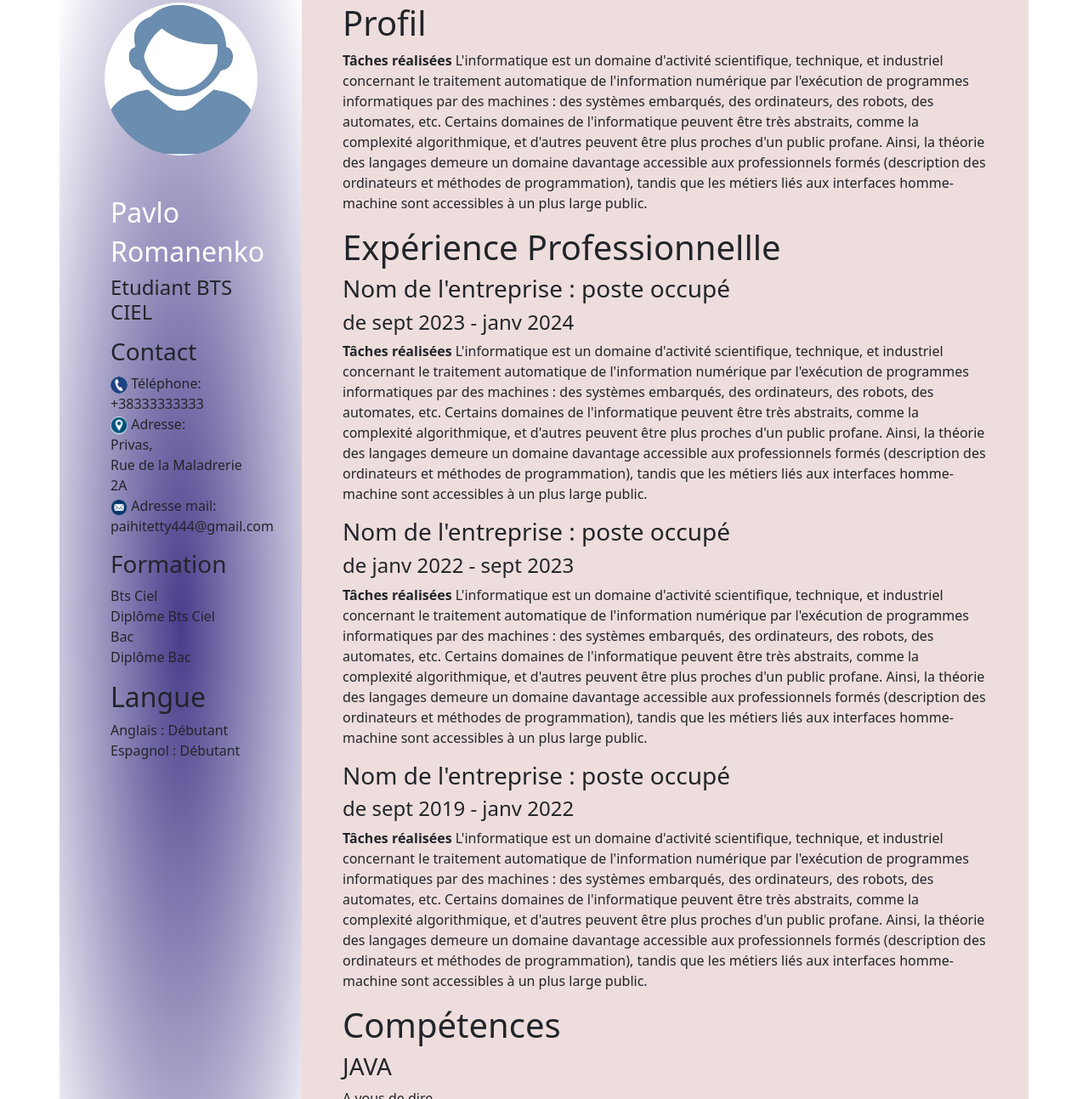
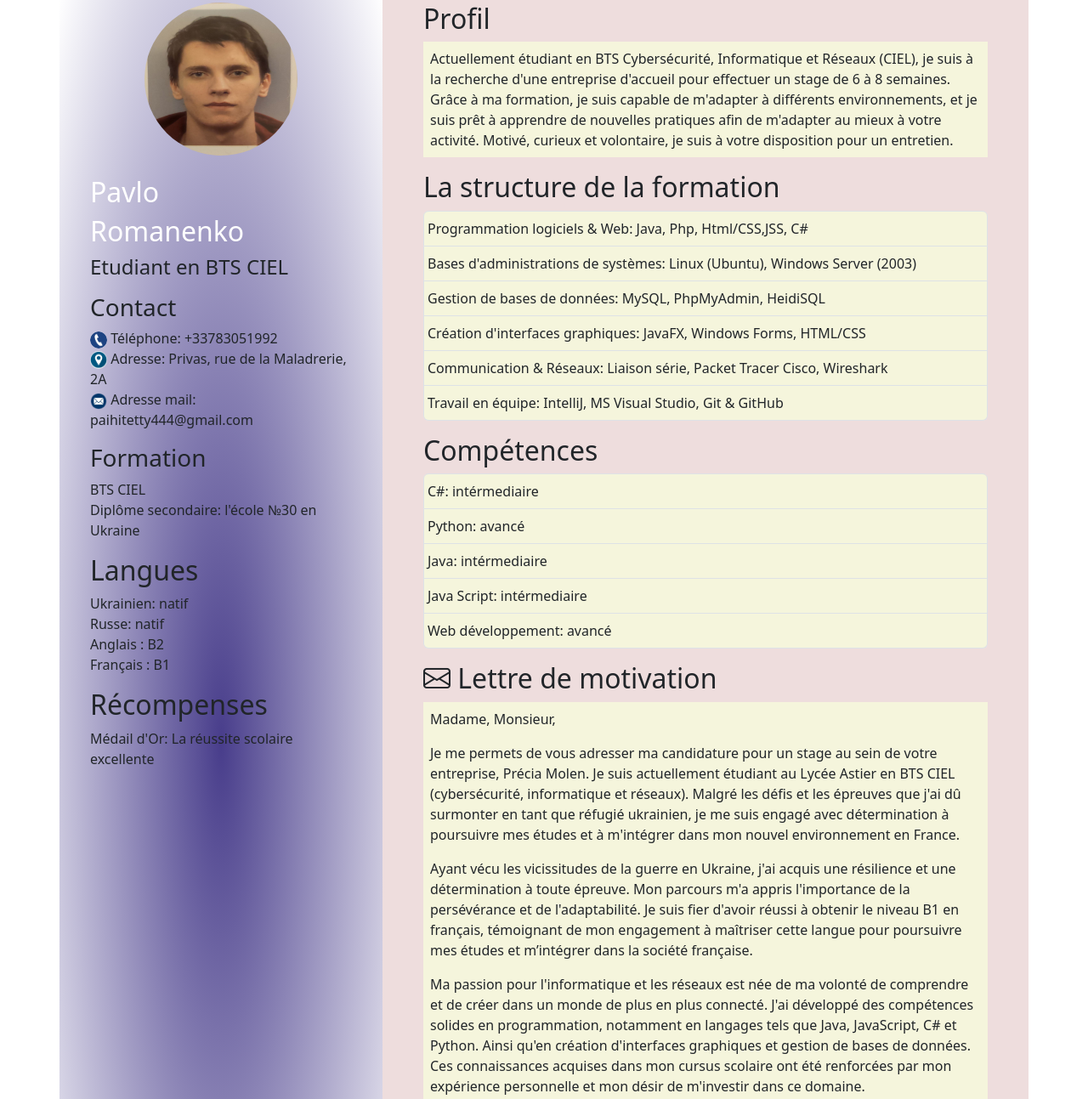
Before and after one commit to romanenkopavlo/BootstrapCV, a plain HTML site: page index.html in a window 1280 px wide. Shown: the part 5-1298 px from the top of the page at 85% size. Drawn offline with nearby package versions, Linux system fonts and the light colour scheme.

Commit message:
La version definitive

```diff
--- a/css/my_css.css
+++ b/css/my_css.css
@@ -5,3 +5,6 @@
 .fond_droit{
     background-color:  #eedddd;
 }
+.list-group-item, .letter, .profile {
+    background-color: beige;
+}
--- a/index.html
+++ b/index.html
@@ -3,134 +3,104 @@
 <head>
     <meta charset="UTF-8">
     <meta name="viewport" content="width=device-width, initial-scale=1">
-    <!-- CSS only -->
     <link href="https://cdn.jsdelivr.net/npm/bootstrap@5.3.2/dist/css/bootstrap.min.css" rel="stylesheet" integrity="sha384-T3c6CoIi6uLrA9TneNEoa7RxnatzjcDSCmG1MXxSR1GAsXEV/Dwwykc2MPK8M2HN" crossorigin="anonymous">
+    <link href="https://cdn.jsdelivr.net/npm/bootstrap-icons@1.8.0/font/bootstrap-icons.css" rel="stylesheet">
     <link href="css/my_css.css" rel="stylesheet">
-    <title>Mon Cv</title>
+    <title>Mon CV</title>
 </head>
 <body>
 
 <div class="container">
     <div class="row">
-        <div class="col-3 fond_gauche">
-            <img alt="photo" class="rounded-circle mx-auto d-block mt-2" width="180" height="180" src="images/personne.jpg"/>
-            <div class="m-5">
+        <div class="col-4 fond_gauche">
+            <img alt="photo" class="rounded-circle mx-auto d-block mt-2" width="180" height="180" src="images/PhotoCV.jpg"/>
+            <div class="m-4">
                 <div ><h2 class="text-white">Pavlo</h2></div>
                 <div ><h2 class="text-white">Romanenko</h2></div>
-                <h4>Etudiant BTS CIEL</h4>
+                <h4>Etudiant en BTS CIEL</h4>
                 <div class="mt-3">
                     <h3>Contact</h3>
-                    <div><img alt="téléphone" class="rounded-circle" src="images/telephone-logo.jpg" width="20"/> Téléphone: +38333333333</div>
-                    <div><img alt="Adresse" class="rounded-circle" src="images/address-logo.png" width="20"/> Adresse: <br>Privas, <br>Rue de la Maladrerie 2A</div>
-                    <div><img alt="mail" class="rounded-circle" src="images/mail-logo.png" width="20"/> Adresse mail: <br>paihitetty444@gmail.com</div>
+                    <div><img alt="téléphone" class="rounded-circle" src="images/telephone-logo.jpg" width="20"/> Téléphone: +33783051992</div>
+                    <div><img alt="Adresse" class="rounded-circle" src="images/address-logo.png" width="20"/> Adresse: Privas, rue de la Maladrerie, 2A</div>
+                    <div><img alt="mail" class="rounded-circle" src="images/mail-logo.png" width="20"/> Adresse mail: paihitetty444@gmail.com</div>
                 </div>
                 <div class="mt-3">
                     <h3>Formation</h3>
                     <div>
-                        <div>Bts Ciel</div>
-                        <div>Diplôme Bts Ciel</div>
+                        <div>BTS CIEL</div>
                     </div>
                     <div>
-                        <div>Bac </div>
-                        <div>Diplôme Bac</div>
+                        <div>Diplôme secondaire: l'école №30 en Ukraine</div>
                     </div>
                 </div>
                 <div class="mt-3">
-                    <h2>Langue</h2>
-                    <div>Anglais : Débutant</div>
-                    <div>Espagnol : Débutant</div>
+                    <h2>Langues</h2>
+                    <div>Ukrainien: natif</div>
+                    <div>Russe: natif</div>
+                    <div>Anglais : B2</div>
+                    <div>Français : B1</div>
+                </div>
+                <div class="mt-3">
+                    <h2>Récompenses</h2>
+                    <div>Médail d'Or: La réussite scolaire excellente</div>
                 </div>
             </div>
         </div>
-        <!-- pt-2 padding top  -->
-        <!-- px-5 padding left and right  -->
+
         <div class="col fond_droit pt-2 px-5" >
             <div>
-                <h1>Profil</h1>
-                <p><b>Tâches réalisées</b> L'informatique est un domaine d'activité scientifique, technique, et
-                    industriel concernant le traitement
-                    automatique de l'information numérique par l'exécution de programmes informatiques par des machines
-                    :
-                    des systèmes embarqués, des ordinateurs, des robots, des automates, etc.
-                    Certains domaines de l'informatique peuvent être très abstraits, comme la complexité algorithmique,
-                    et
-                    d'autres peuvent être plus proches d'un public profane. Ainsi, la théorie des langages demeure un
-                    domaine
-                    davantage accessible aux professionnels formés (description des ordinateurs et méthodes de
-                    programmation),
-                    tandis que les métiers liés aux interfaces homme-machine sont accessibles à un plus large public.
-                </p>
-            </div>
-            <div>
-                <h1>Expérience Professionnellle</h1>
-                <div>
-                    <h3>Nom de l'entreprise : poste occupé</h3>
-                    <h4>de sept 2023 - janv 2024</h4>
-                    <p><b>Tâches réalisées</b> L'informatique est un domaine d'activité scientifique, technique, et
-                        industriel concernant le traitement
-                        automatique de l'information numérique par l'exécution de programmes informatiques par des
-                        machines :
-                        des systèmes embarqués, des ordinateurs, des robots, des automates, etc.
-                        Certains domaines de l'informatique peuvent être très abstraits, comme la complexité
-                        algorithmique, et
-                        d'autres peuvent être plus proches d'un public profane. Ainsi, la théorie des langages demeure
-                        un domaine
-                        davantage accessible aux professionnels formés (description des ordinateurs et méthodes de
-                        programmation),
-                        tandis que les métiers liés aux interfaces homme-machine sont accessibles à un plus large
-                        public.</p>
-                </div>
-                <div>
-                    <h3>Nom de l'entreprise : poste occupé</h3>
-                    <h4>de janv 2022 - sept 2023</h4>
-                    <p><b>Tâches réalisées</b> L'informatique est un domaine d'activité scientifique, technique, et
-                        industriel concernant le traitement
-                        automatique de l'information numérique par l'exécution de programmes informatiques par des
-                        machines :
-                        des systèmes embarqués, des ordinateurs, des robots, des automates, etc.
-                        Certains domaines de l'informatique peuvent être très abstraits, comme la complexité
-                        algorithmique, et
-                        d'autres peuvent être plus proches d'un public profane. Ainsi, la théorie des langages demeure
-                        un domaine
-                        davantage accessible aux professionnels formés (description des ordinateurs et méthodes de
-                        programmation),
-                        tandis que les métiers liés aux interfaces homme-machine sont accessibles à un plus large
-                        public. </p>
-                </div>
-                <div>
-                    <h3>Nom de l'entreprise : poste occupé</h3>
-                    <h4>de sept 2019 - janv 2022</h4>
-                    <p><b>Tâches réalisées</b> L'informatique est un domaine d'activité scientifique, technique, et
-                        industriel concernant le traitement
-                        automatique de l'information numérique par l'exécution de programmes informatiques par des
-                        machines :
-                        des systèmes embarqués, des ordinateurs, des robots, des automates, etc.
-                        Certains domaines de l'informatique peuvent être très abstraits, comme la complexité
-                        algorithmique, et
-                        d'autres peuvent être plus proches d'un public profane. Ainsi, la théorie des langages demeure
-                        un domaine
-                        davantage accessible aux professionnels formés (description des ordinateurs et méthodes de
-                        programmation),
-                        tandis que les métiers liés aux interfaces homme-machine sont accessibles à un plus large
-                        public.</p>
+                <h2>Profil</h2>
+                <div class="profile p-2">
+                    Actuellement étudiant en BTS Cybersécurité, Informatique et Réseaux (CIEL), je suis à la
+                    recherche d'une entreprise d'accueil pour effectuer un stage de 6 à 8 semaines.
+                    Grâce à ma formation, je suis capable de m'adapter à différents environnements, et je
+                    suis prêt à apprendre de nouvelles pratiques afin de m'adapter au mieux à votre activité.
+                    Motivé, curieux et volontaire, je suis à votre disposition pour un entretien.
                 </div>
             </div>
             <div>
-                <h1>Compétences</h1>
+                <h2 class="mt-3">La structure de la formation</h2>
                 <div>
-                    <h3>JAVA</h3>
-                    <p>A vous de dire</p>
-                    <h3>C#</h3>
-                    <p>A vous de dire</p>
-                    <h3>Etc</h3>
-                    <p>A vous de dire</p>
+                    <ul class="list-group">
+                        <li class="list-group-item px-1">Programmation logiciels & Web: Java, Php, Html/CSS,JSS, C#</li>
+                        <li class="list-group-item px-1">Bases d'administrations de systèmes: Linux (Ubuntu), Windows Server (2003)</li>
+                        <li class="list-group-item px-1">Gestion de bases de données: MySQL, PhpMyAdmin, HeidiSQL</li>
+                        <li class="list-group-item px-1">Création d'interfaces graphiques: JavaFX, Windows Forms, HTML/CSS</li>
+                        <li class="list-group-item px-1">Communication & Réseaux: Liaison série, Packet Tracer Cisco, Wireshark</li>
+                        <li class="list-group-item px-1">Travail en équipe: IntelliJ, MS Visual Studio, Git & GitHub</li>
+                    </ul>
+                </div>
+                <div>
+                    <h2 class="mt-3">Compétences</h2>
+                    <div>
+                        <ul class="list-group">
+                            <li class="list-group-item px-1">C#: intérmediaire</li>
+                            <li class="list-group-item px-1">Python: avancé</li>
+                            <li class="list-group-item px-1">Java: intérmediaire</li>
+                            <li class="list-group-item px-1">Java Script: intérmediaire</li>
+                            <li class="list-group-item px-1">Web développement: avancé</li>
+                        </ul>
+                    </div>
+                </div>
+                <div>
+                    <h2 class="mt-3"><i class="bi bi-envelope"></i> Lettre de motivation</h2>
+                    <div class="letter p-2">
+                        <p>Madame, Monsieur,</p>
+                        <p>Je me permets de vous adresser ma candidature pour un stage au sein de votre entreprise, Précia Molen. Je suis actuellement étudiant au Lycée Astier en BTS CIEL (cybersécurité, informatique et réseaux). Malgré les défis et les épreuves que j'ai dû surmonter en tant que réfugié ukrainien, je me suis engagé avec détermination à poursuivre mes études et à m'intégrer dans mon nouvel environnement en France.</p>
+                        <p>Ayant vécu les vicissitudes de la guerre en Ukraine, j'ai acquis une résilience et une détermination à toute épreuve. Mon parcours m'a appris l'importance de la persévérance et de l'adaptabilité. Je suis fier d'avoir réussi à obtenir le niveau B1 en français, témoignant de mon engagement à maîtriser cette langue pour poursuivre mes études et m’intégrer dans la société française.</p>
+                        <p>Ma passion pour l'informatique et les réseaux est née de ma volonté de comprendre et de créer dans un monde de plus en plus connecté. J'ai développé des compétences solides en programmation, notamment en langages tels que Java, JavaScript, C# et Python. Ainsi qu'en création d'interfaces graphiques et gestion de bases de données. Ces connaissances acquises dans mon cursus scolaire ont été renforcées par mon expérience personnelle et mon désir de m'investir dans ce domaine.</p>
+                        <p>La possibilité de mettre mes compétences au service d'une entreprise innovante comme Précia Molen représente pour moi une opportunité exceptionnelle. Je suis convaincu que votre entreprise offre un environnement propice à l'apprentissage et au développement de compétences dans le domaine de l'informatique industrielle.</p>
+                        <p>Mon désir d'apprendre, ma capacité d'adaptation et mon engagement sans faille sont des atouts que je souhaite mettre à profit de votre équipe. Je suis convaincu que ce stage serait non seulement une opportunité pour moi d'acquérir une expérience professionnelle significative, mais également une chance de contribuer positivement à vos projets informatiques.</p>
+                        <p>Je serais honoré de pouvoir vous rencontrer pour discuter de ma candidature et des perspectives de stage au sein de votre entreprise. Je reste à votre disposition pour tout complément d'informations et vous remercie sincèrement pour l'attention que vous porterez à ma demande.</p>
+                        <p>Je vous prie d'agréer, Madame, Monsieur, l'expression de mes salutations distinguées.</p>
+                        <p>Pavlo Romanenko</p>
+                    </div>
                 </div>
             </div>
         </div>
     </div>
 </div>
 
-<!-- JavaScript Bundle with Popper -->
 <script src="https://cdn.jsdelivr.net/npm/bootstrap@5.3.2/dist/js/bootstrap.bundle.min.js" integrity="sha384-C6RzsynM9kWDrMNeT87bh95OGNyZPhcTNXj1NW7RuBCsyN/o0jlpcV8Qyq46cDfL" crossorigin="anonymous"></script>
 </body>
 </html>
```
Also changed, not shown: images/PhotoCV.jpg (added).
